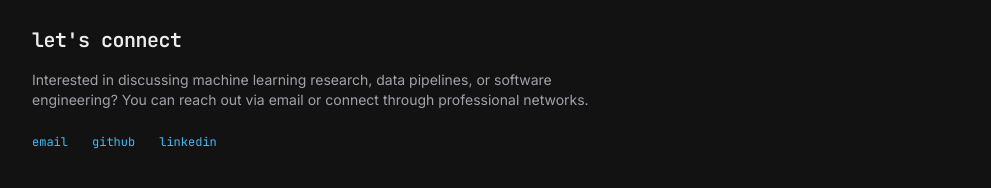
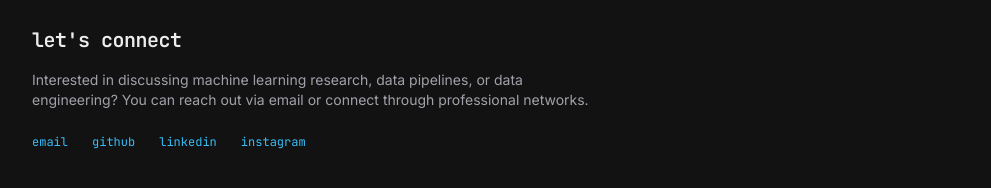
Before and after one commit to Putra-Christian618/Portofolio, a Next.js app: page / in a window 1280 px wide. Shown: the part 1793-1981 px from the top of the page, without its empty margins (144-1135 px from the left). Built offline with nearby package versions, Linux system fonts and the light colour scheme.

Commit message:
adding new social media

```diff
--- a/app/about/page.tsx
+++ b/app/about/page.tsx
@@ -90,6 +90,7 @@ export default function AboutPage() {
           <a href="mailto:christianputra229@gmail.com" className="hover:underline">email</a>
           <a href="https://github.com/Putra-Christian618" target="_blank" rel="noreferrer" className="hover:underline">github</a>
           <a href="https://www.linkedin.com/in/christian-putra-7b95b7335/" target="_blank" rel="noreferrer" className="hover:underline">linkedin</a>
+          <a href="https://www.instagram.com/_christputr/" target="_blank" rel="noreferrer" className="hover:underline">instagram</a>
         </div>
       </section>
     </div>
--- a/app/page.tsx
+++ b/app/page.tsx
@@ -70,12 +70,13 @@ export default function Home() {
           let&apos;s connect
         </h2>
         <p className="text-sm text-secondary max-w-xl">
-          Interested in discussing machine learning research, data pipelines, or software engineering? You can reach out via email or connect through professional networks.
+          Interested in discussing machine learning research, data pipelines, or data engineering? You can reach out via email or connect through professional networks.
         </p>
         <div className="flex items-center gap-6 font-mono text-xs text-accent pt-2">
           <a href="mailto:christian.pradana@binus.ac.id" className="hover:underline">email</a>
           <a href="https://github.com/Putra-Christian618" target="_blank" rel="noreferrer" className="hover:underline">github</a>
           <a href="https://www.linkedin.com/in/christian-putra-7b95b7335/" target="_blank" rel="noreferrer" className="hover:underline">linkedin</a>
+          <a href="https://www.instagram.com/_christputr/" target="_blank" rel="noreferrer" className="hover:underline">instagram</a>
         </div>
       </section>
     </div>
```
